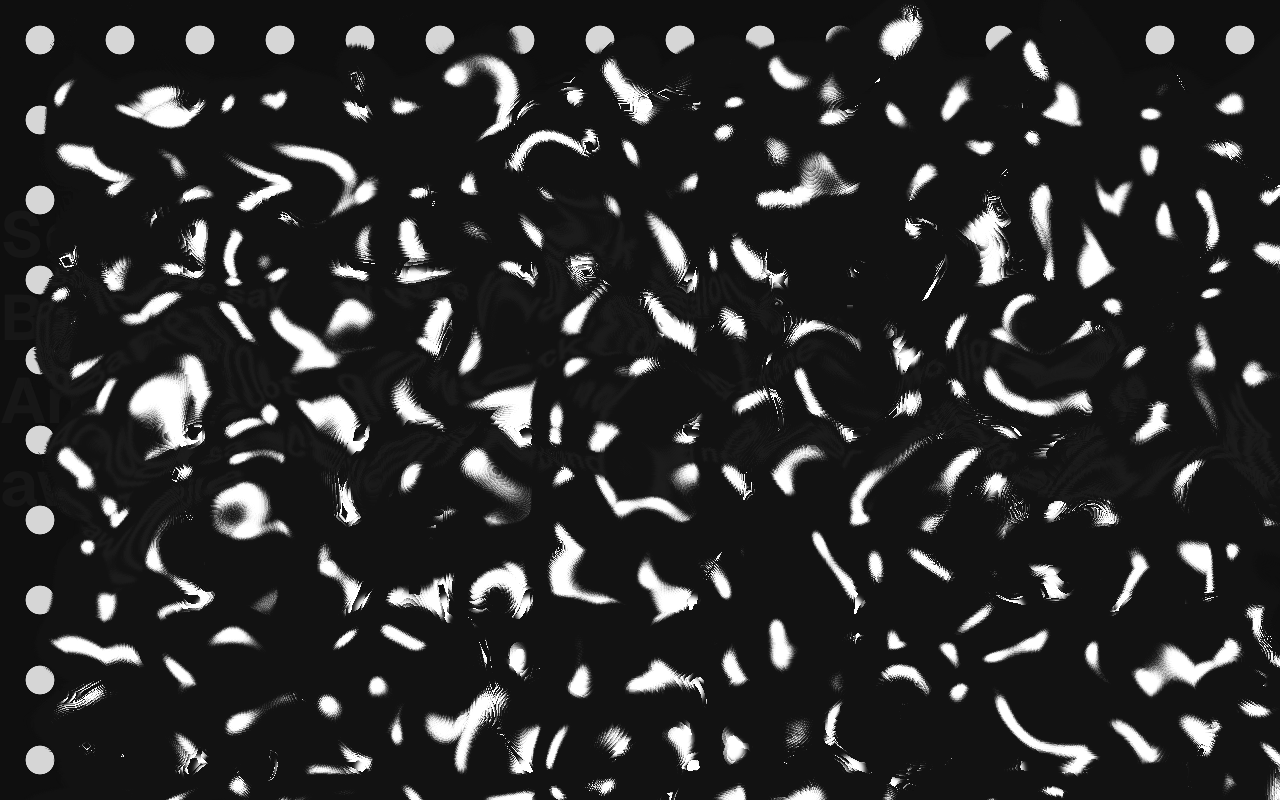
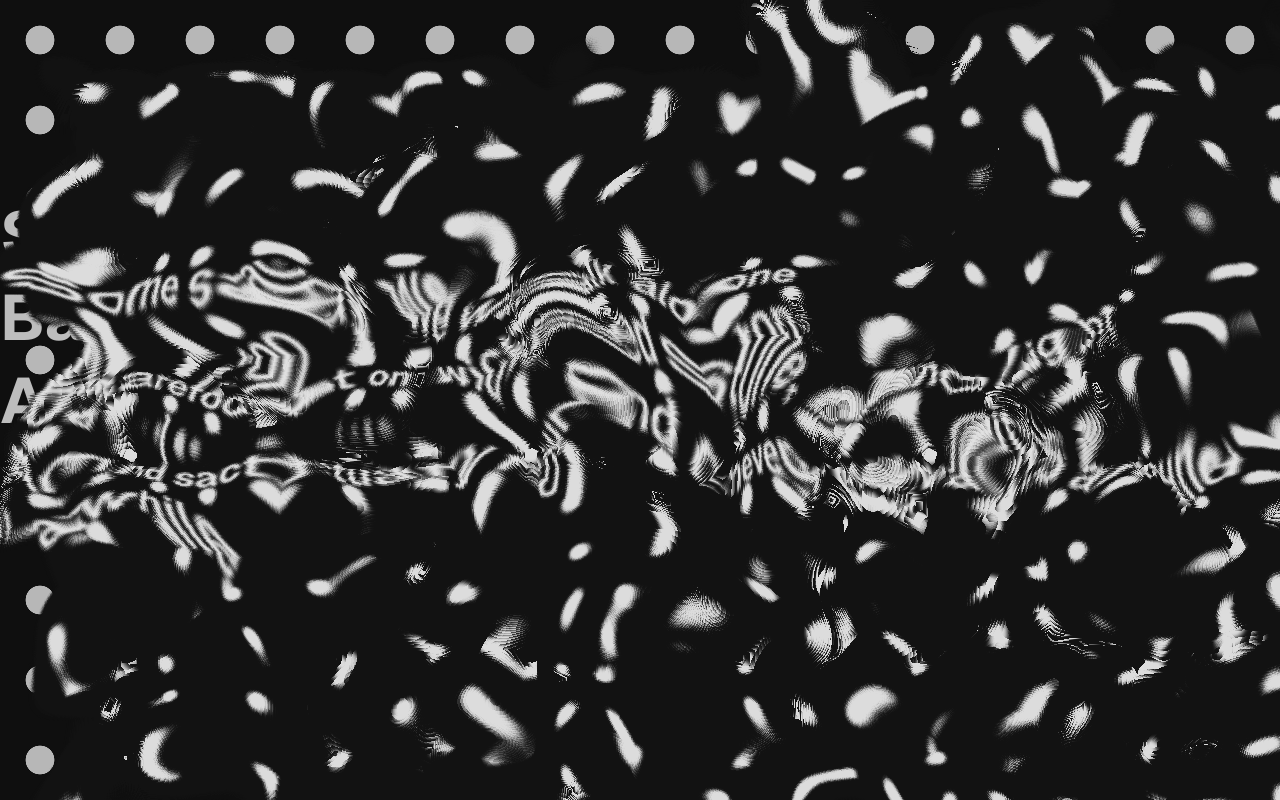
Before and after one commit to eseDarketo/liquid-glass, a Next.js app: page / in a window 1280 px wide. Built offline with nearby package versions, Linux system fonts and the light colour scheme.

Commit message:
automate moving the card; will pause this demo

```diff
--- a/src/app/page.module.css
+++ b/src/app/page.module.css
@@ -9,13 +9,14 @@
   height: 100svh;
   gap: 4rem;
   font-family: var(--font-geist-sans);
-  background-color: #d6d6d6;
+  background-color: #b7b7b7;
   overflow: hidden;
   position: relative;
 }
 
 .page h1 {
   font-size: 4rem;
+  color: #bdbdbd;
 }
 
 .dots {
@@ -44,7 +45,17 @@
   position: absolute;
   left: 50%;
   top: 50%;
-  transform: translate(-50%, -50%);
+  /* Animated wandering + optional drag offsets are composed here */
+  --drag-x: 0px;
+  --drag-y: 0px;
+  --walk-x: 0vw;
+  --walk-y: 0vh;
+  transform: translate(
+    calc(-50% + var(--drag-x) + var(--walk-x)),
+    calc(-50% + var(--drag-y) + var(--walk-y))
+  );
+  will-change: transform;
+  animation: wanderX 84s ease-in-out infinite, wanderY 114s ease-in-out infinite;
   cursor: grab;
   user-select: none;
   touch-action: none;
@@ -53,6 +64,60 @@
 
 .dragging {
   cursor: grabbing;
+}
+
+/* Typed custom properties so the keyframes interpolate smoothly */
+@property --walk-x {
+  syntax: '<length-percentage>';
+  inherits: false;
+  initial-value: 0vw;
+}
+
+@property --walk-y {
+  syntax: '<length-percentage>';
+  inherits: false;
+  initial-value: 0vh;
+}
+
+@property --drag-x {
+  syntax: '<length>';
+  inherits: false;
+  initial-value: 0px;
+}
+
+@property --drag-y {
+  syntax: '<length>';
+  inherits: false;
+  initial-value: 0px;
+}
+
+/* Smooth pseudo-random wander within safe bounds so 200vw/200vh always cover */
+@keyframes wanderX {
+  0% { --walk-x: 12vw; }
+  10% { --walk-x: -28vw; }
+  20% { --walk-x: 6vw; }
+  30% { --walk-x: 35vw; }
+  40% { --walk-x: -10vw; }
+  50% { --walk-x: -42vw; }
+  60% { --walk-x: -5vw; }
+  70% { --walk-x: 26vw; }
+  80% { --walk-x: -18vw; }
+  90% { --walk-x: 44vw; }
+  100% { --walk-x: 12vw; }
+}
+
+@keyframes wanderY {
+  0% { --walk-y: -8vh; }
+  10% { --walk-y: 24vh; }
+  20% { --walk-y: -36vh; }
+  30% { --walk-y: 12vh; }
+  40% { --walk-y: 41vh; }
+  50% { --walk-y: -14vh; }
+  60% { --walk-y: -48vh; }
+  70% { --walk-y: 7vh; }
+  80% { --walk-y: 33vh; }
+  90% { --walk-y: -22vh; }
+  100% { --walk-y: -8vh; }
 }
 
 /* .glass_card::before {
--- a/src/components/GlassCard.jsx
+++ b/src/components/GlassCard.jsx
@@ -37,7 +37,8 @@ export default function GlassCard({ children }) {
     useEffect(() => {
         const el = cardRef.current;
         if (!el) return;
-        el.style.transform = `translate(calc(-50% + ${position.x}px), calc(-50% + ${position.y}px))`;
+        el.style.setProperty('--drag-x', `${position.x}px`);
+        el.style.setProperty('--drag-y', `${position.y}px`);
     }, [position]);
 
     return (
@@ -45,16 +46,16 @@ export default function GlassCard({ children }) {
             <div
                 ref={cardRef}
                 className={`${styles.glass_card} ${isDragging ? styles.dragging : ''}`}
-                onPointerDown={handlePointerDown}
-                onPointerMove={handlePointerMove}
-                onPointerUp={endDrag}
-                onPointerCancel={endDrag}
+                // onPointerDown={handlePointerDown}
+                // onPointerMove={handlePointerMove}
+                // onPointerUp={endDrag}
+                // onPointerCancel={endDrag}
             >
                 {children}
             </div>
             <svg style={{ display: 'none' }}>
                 <filter id="displacementFilter">
-                    <feTurbulence type="turbulence" baseFrequency="0.006" numOctaves="2" result="turbulence" seed="1" />
+                    <feTurbulence type="turbulence" baseFrequency="0.005" numOctaves="2" result="turbulence" seed="1" />
                     <feDisplacementMap in="SourceGraphic" in2="turbulence" scale="180" xChannelSelector="R" yChannelSelector='G' />
                 </filter>
             </svg>
```
